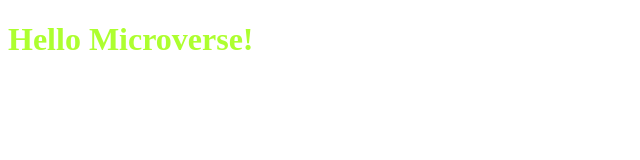
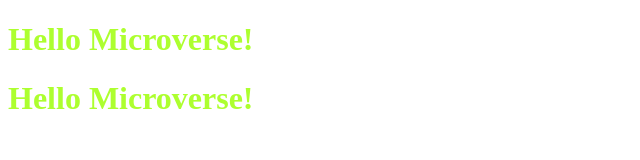
Before and after one commit to kambojabhinav/pro1, a plain HTML site: page index.html in a window 1280 px wide. Shown: the whole page, without its empty margins (0-640 px from the left). Drawn offline with Linux system fonts and the light colour scheme.

Commit message:
new file is added

```diff
--- a/index.html
+++ b/index.html
@@ -7,6 +7,7 @@
 
 <body>
     <h1 class="ab">Hello Microverse!</h1>
+    <h1 class="ab">Hello Microverse!</h1>
 </body>
 
 </html>
```
